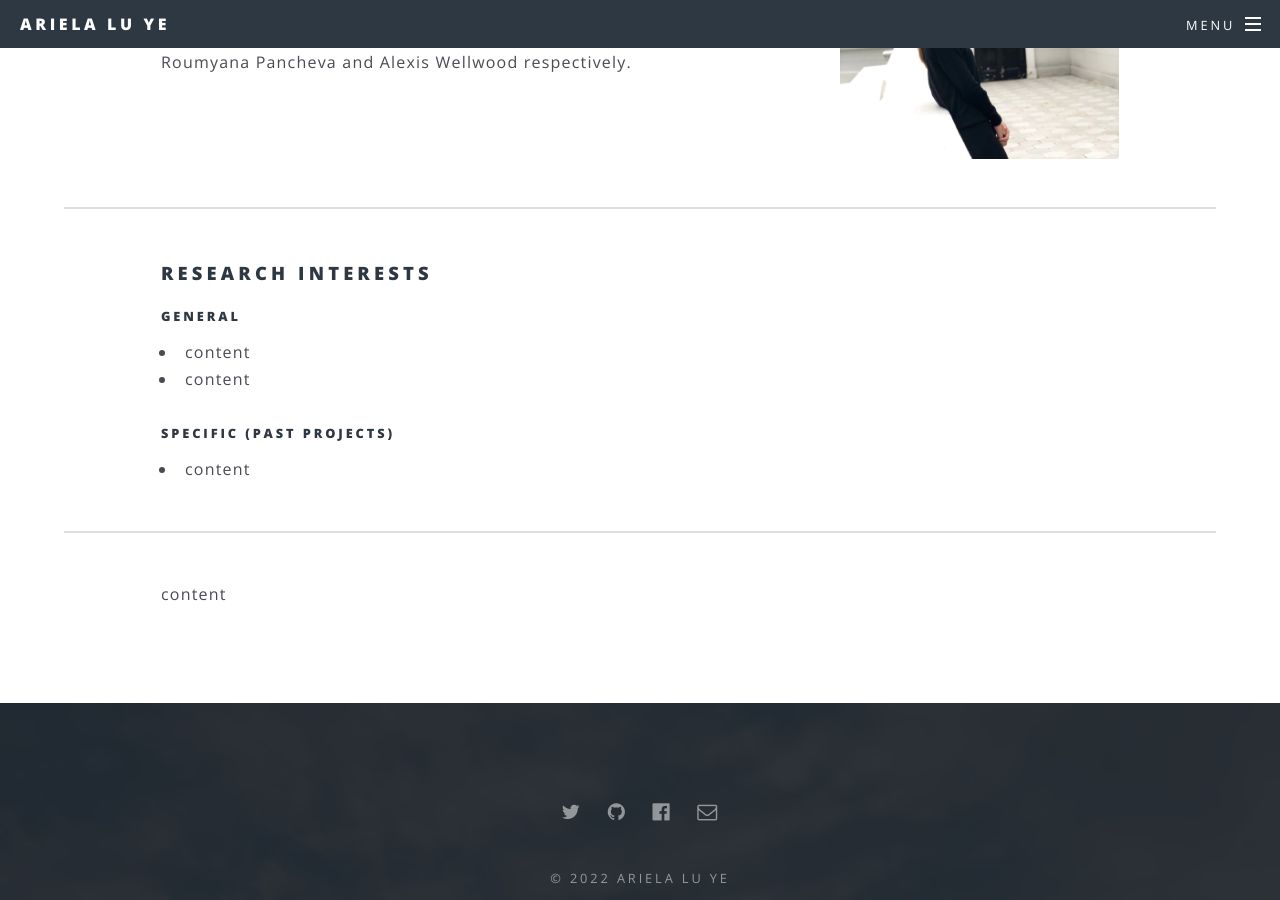
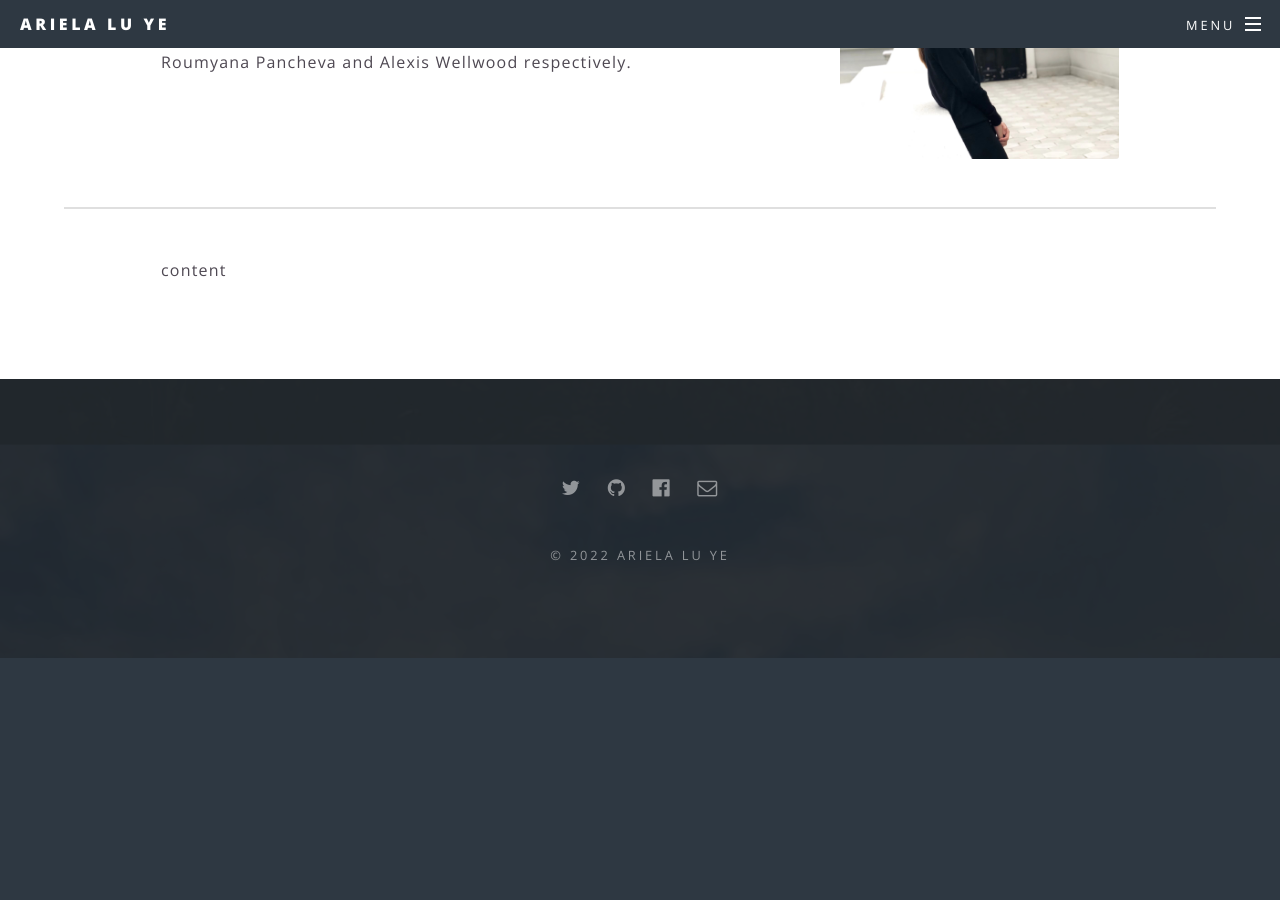
Before and after one commit to Arielaluye/arielaluye.github.io, a Jekyll site: the page built from index.html, in a window 1280 px wide and 900 px high, scrolled down 1262 px. Built offline with Jekyll 4.4.1, drawn with Linux system fonts in a browser that asks for light colours; after the commit the page ends 1920 px from its top, so only the background shows below that.

Commit message:
Update index.html

```diff
--- a/index.html
+++ b/index.html
@@ -51,26 +51,7 @@ layout: landing
 
 				<hr />
 
-				<div class="row uniform 50%">
-					<div class="1u">
-					</div>
 
-					<div class="11u">
-						<h3>Research Interests</h3>
-							<h5>General</h5>
-								<ul>
-									<li>content</li>
-									<li>content</li>
-								</ul>
-
-							<h5>Specific (Past projects)</h5>
-								<ul>
-									<li>content</li>
-								</ul>
-					</div>
-				</div>
-
-				<hr />
 
 				<div class="row uniform 50%">
 					<div class="1u">
```
